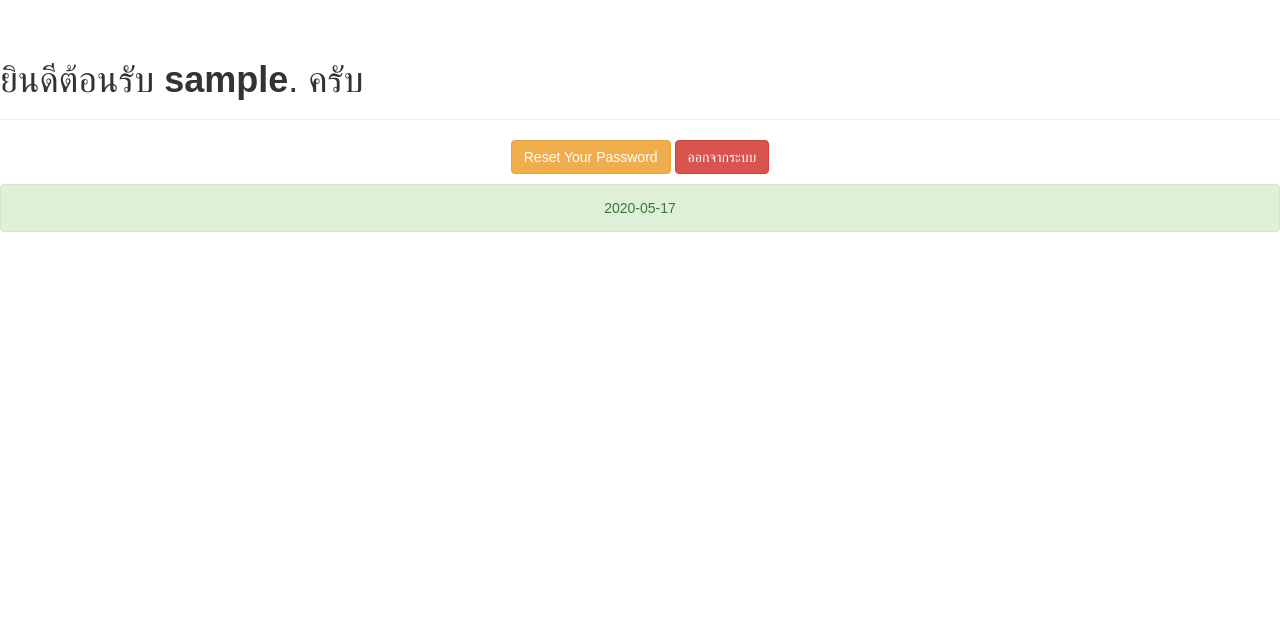
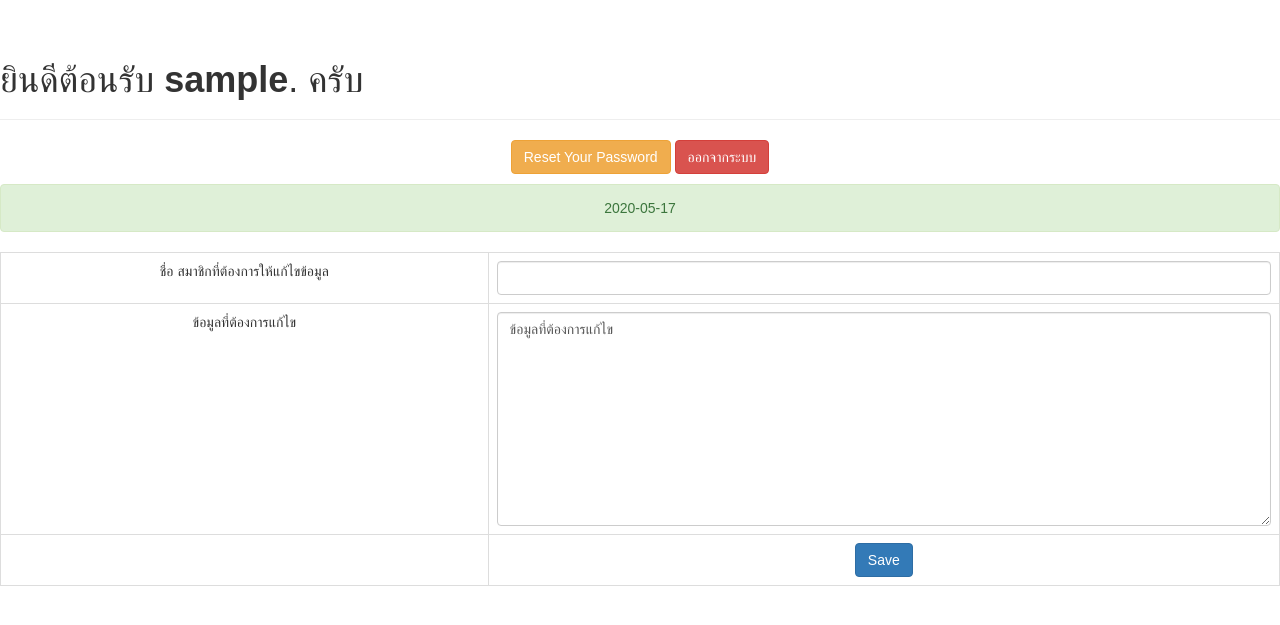
Before and after one commit to popwandee/LisaEchoBot, a PHP site: page /comment.php in a window 1280 px wide. Shown: the top 625 px of the page. Run offline with PHP 8.4, Linux system fonts and the light colour scheme; the visitor is signed in with stand-in values (Sample User, id 1); data that the repository does not hold is empty.

Commit message:
Update comment.php

```diff
--- a/comment.php
+++ b/comment.php
@@ -67,5 +67,26 @@ $url = 'https://api.mlab.com/api/1/databases/crma51/collections/comment?apiKey='
 }  // end of if(isset($_POST['_id'])&&isset($_POST['name']))
 
 ?>
+	<form action="<?php echo htmlspecialchars($_SERVER["PHP_SELF"]);?>" method="post">
+    <table class='table table-hover table-responsive table-bordered'>
+
+        <tr>
+            <td>ชื่อ สมาชิกที่ต้องการให้แก้ไขข้อมูล</td>
+            <td><input type='text' name='name' value="<?php echo $name;?>" class='form-control' /></td>
+        </tr>
+        <tr>
+            <td>ข้อมูลที่ต้องการแก้ไข</td>
+            <td><textarea name="comment" rows="10" cols="30"class='form-control' />ข้อมูลที่ต้องการแก้ไข</textarea></td>
+        </tr>
+        <tr>
+            <td></td>
+            <td>
+                <input type='submit' value='Save' class='btn btn-primary' />
+
+            </td>
+        </tr>
+    </table>
+</form>
+
 </body>
 </html>
```
